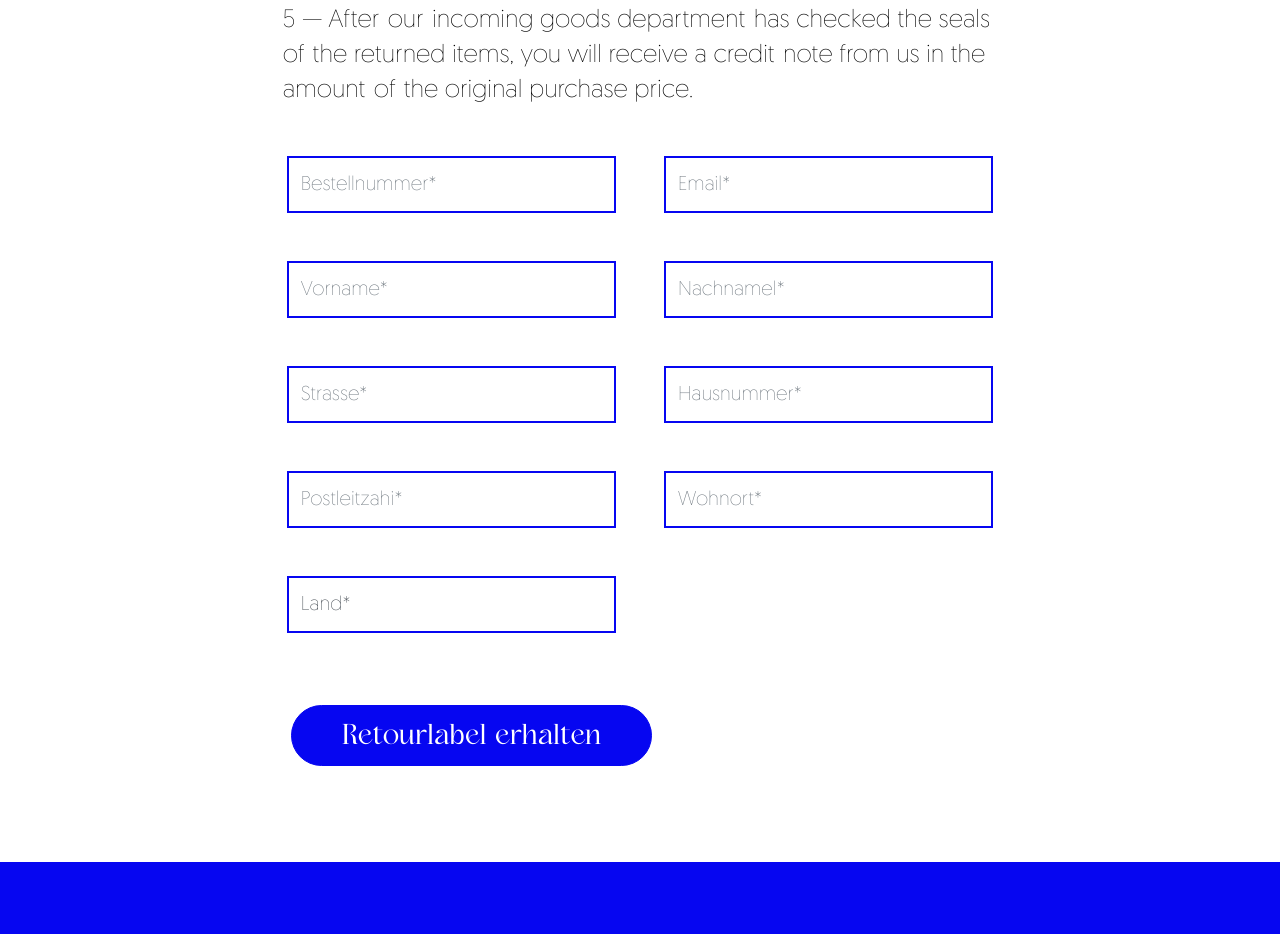
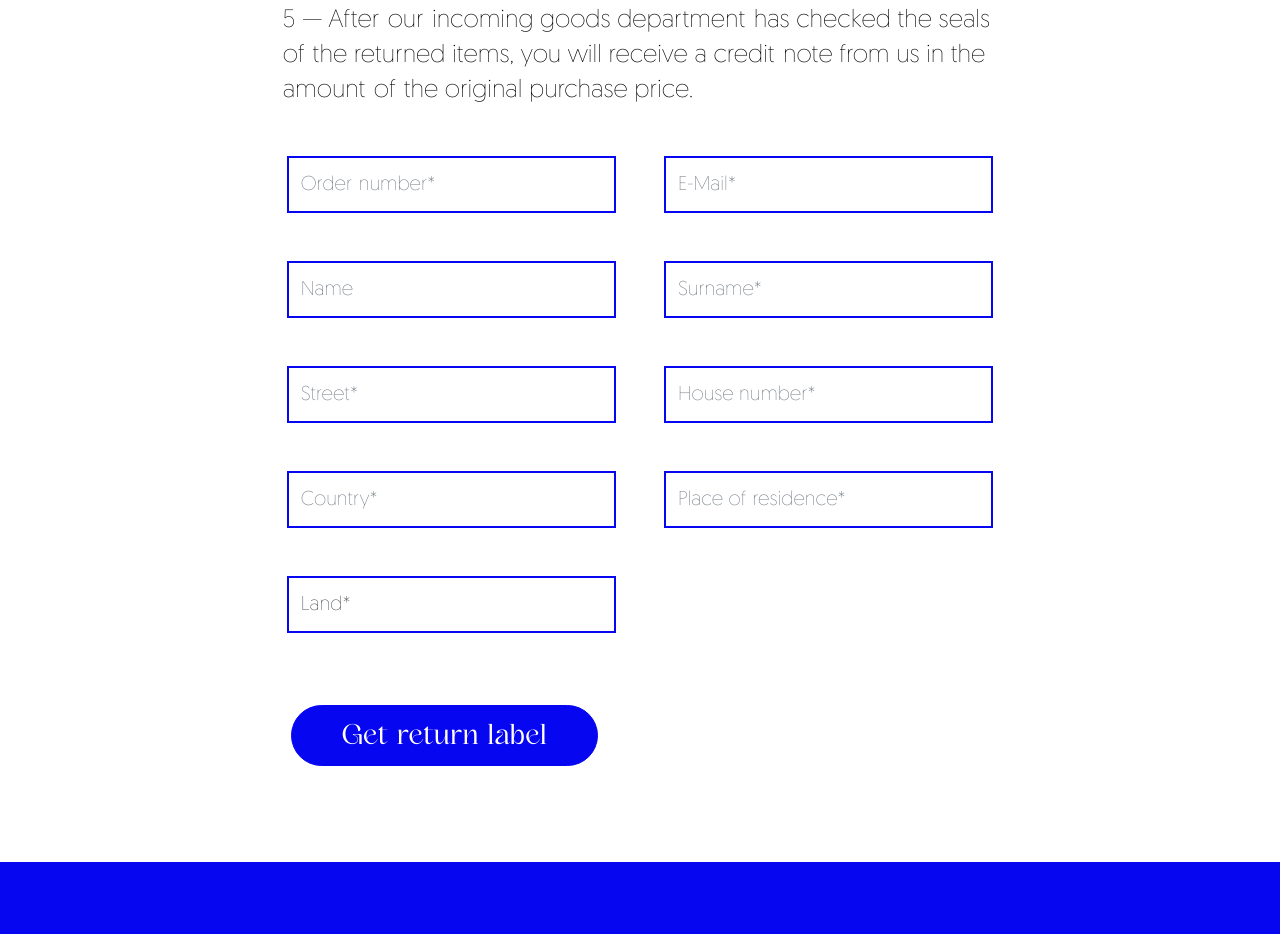
Before and after one commit to codemage128/sei-healthcare, a plain HTML site: page retouren.html in a window 1280 px wide. Shown: the part 1008-1942 px from the top of the page. Drawn offline with Linux system fonts and the light colour scheme.

Commit message:
form data update

```diff
--- a/retouren.html
+++ b/retouren.html
@@ -175,48 +175,48 @@
         <div class="row">
             <div class="col-md-4 p-4 offset-md-2">
                 <div class="form-group">
-                    <input type="text" class="form-control" placeholder="Bestellnummer*">
+                    <input type="text" class="form-control" placeholder="Order number*">
                 </div>
             </div>
             <div class="col-md-4 p-4">
                 <div class="form-group">
-                    <input type="text" class="form-control" id="password" placeholder="Email*">
+                    <input type="text" class="form-control" id="password" placeholder="E-Mail*">
                 </div>
             </div>
         </div>
         <div class="row">
             <div class="col-md-4 p-4 offset-md-2">
                 <div class="form-group">
-                    <input type="text" class="form-control" placeholder="Vorname*">
+                    <input type="text" class="form-control" placeholder="Name">
                 </div>
             </div>
             <div class="col-md-4 p-4">
                 <div class="form-group">
-                    <input type="text" class="form-control" id="password" placeholder="Nachnamel*">
+                    <input type="text" class="form-control" id="password" placeholder="Surname*">
                 </div>
             </div>
         </div>
         <div class="row">
             <div class="col-md-4 p-4 offset-md-2">
                 <div class="form-group">
-                    <input type="text" class="form-control" placeholder="Strasse*">
+                    <input type="text" class="form-control" placeholder="Street*">
                 </div>
             </div>
             <div class="col-md-4 p-4">
                 <div class="form-group">
-                    <input type="text" class="form-control" id="password" placeholder="Hausnummer*">
+                    <input type="text" class="form-control" id="password" placeholder="House number*">
                 </div>
             </div>
         </div>
         <div class="row">
             <div class="col-md-4 p-4 offset-md-2">
                 <div class="form-group">
-                    <input type="text" class="form-control" placeholder="Postleitzahi*">
+                    <input type="text" class="form-control" placeholder="Country*">
                 </div>
             </div>
             <div class="col-md-4 p-4">
                 <div class="form-group">
-                    <input type="text" class="form-control" id="password" placeholder="Wohnort*">
+                    <input type="text" class="form-control" id="password" placeholder="Place of residence*">
                 </div>
             </div>
         </div>
@@ -232,7 +232,7 @@
         <div class="row pb-5">
             <div class="col-md-8 offset-md-2">
                 <div class="form-group">
-                    <button type="button" class="btn-login ml-3">Retourlabel erhalten</button>
+                    <button type="button" class="btn-login ml-3">Get return label</button>
                 </div>
             </div>
         </div>
```
